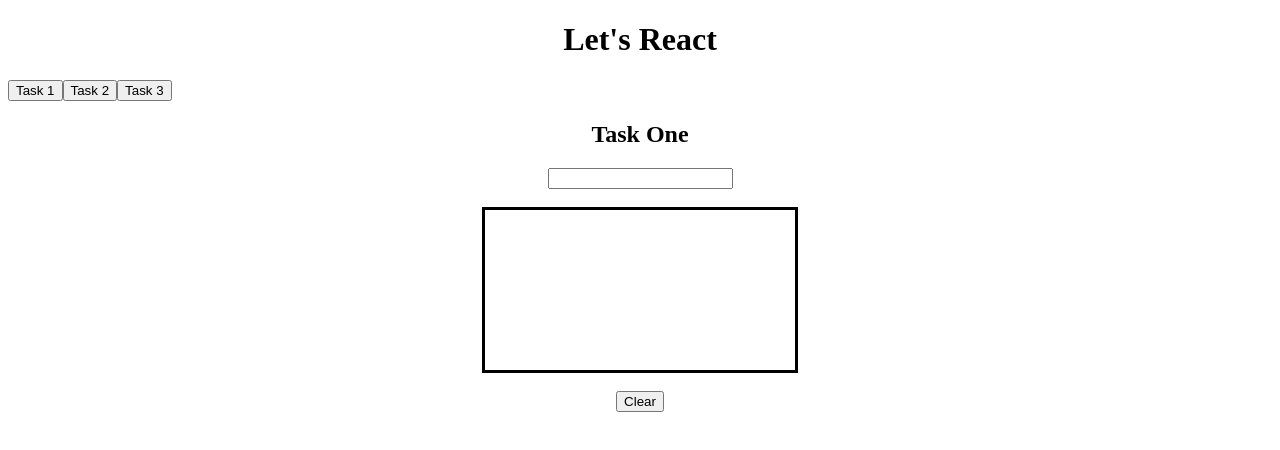
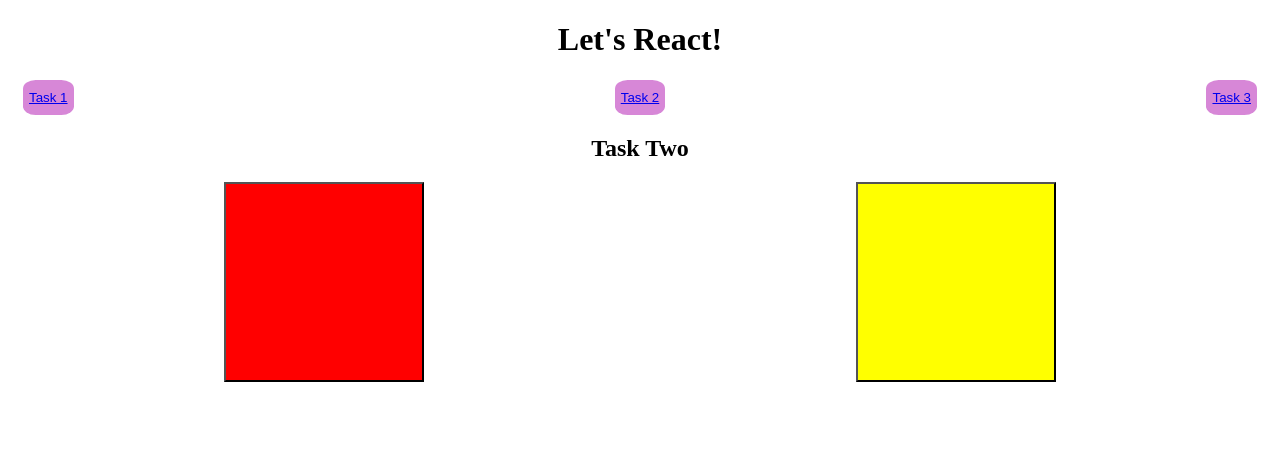
Before and after one commit to Clodus-NT/react-practice, a React (Create React App) app: page /two in a window 1280 px wide. Shown: the top 450 px of the page. Built offline with nearby package versions, Linux system fonts and the light colour scheme.

Commit message:
created stylings and general layout for task two

```diff
--- a/package.json
+++ b/package.json
@@ -7,6 +7,7 @@
     "@testing-library/react": "^13.2.0",
     "@testing-library/user-event": "^13.5.0",
     "react-dom": "^18.1.0",
+    "react-router-dom": "^6.3.0",
     "react-scripts": "5.0.1",
     "web-vitals": "^2.1.4"
   },
--- a/src/components/main-view/main-view.js
+++ b/src/components/main-view/main-view.js
@@ -1,17 +1,34 @@
 import React from 'react';
+import { BrowserRouter as Router, Routes, Route } from 'react-router-dom';
+import MenuBar from '../navbar/navbar';
 import TaskOne from '../task-one/task-one';
+import TaskTwo from '../task-two/task-two';
+import TaskThree from '../task-three/task-three';
+
 
 import './main-view.css';
 
 export default function MainView() {
   return (
     <>
-    <h1 id="main-view-header">Let's React</h1>
+    <Router>
+      <MenuBar />
+      <Routes>
+        <Route path="/" element={<TaskOne/>}/>
+      </Routes>
+      <Routes>
+        <Route path="/two" element={<TaskTwo/>}/>
+      </Routes>
+      <Routes>
+        <Route path="/three" element={<TaskThree/>}/>
+      </Routes>
+    </Router>
+    {/* <h1 id="main-view-header">Let's React</h1>
     <button id="task-one-btn">Task 1</button>
     <button id="task-two-btn">Task 2</button>
     <button id="task-three-btn">Task 3</button>
     <br></br>
-    <TaskOne />
+    <TaskOne /> */}
     </>
   )
 }
--- /dev/null
+++ b/src/components/task-three/task-three.js
@@ -0,0 +1,7 @@
+import React from 'react';
+
+export default function TaskThree() {
+  return(
+    <div>Task Three</div>
+  )
+}
--- /dev/null
+++ b/src/components/task-two/task-two.css
@@ -0,0 +1,29 @@
+/* #container-two {
+  display: flex;
+  flex-direction: column;
+  align-items:;
+} */
+
+#hdr-two {
+  text-align: center;
+}
+
+#two-btn-div {
+  display: flex;
+  flex-direction: row;
+  justify-content: space-around;
+}
+
+#red,
+#yellow {
+  height: 200px;
+  width: 200px;
+}
+
+#red {
+  background-color: red;
+}
+
+#yellow {
+  background-color: yellow;
+}
--- /dev/null
+++ b/src/components/task-two/task-two.js
@@ -0,0 +1,20 @@
+import {
+  React,
+  useState
+} from 'react';
+
+import './task-two.css';
+
+export default function TaskTwo() {
+  const [btn, setBtn] = useState('');
+
+  return(
+    <container id="container-two">
+    <h2 id="hdr-two">Task Two</h2>
+    <div id="two-btn-div">
+      <button id="red"></button>
+      <button id="yellow"></button>
+    </div>
+    </container>
+  )
+}
```
Also changed, not shown: src/setupTests.js (deleted, +0 -5 lines), src/components/task-three/task-three.css (added), 1 other file (tests, documents, lock files or other folders).
